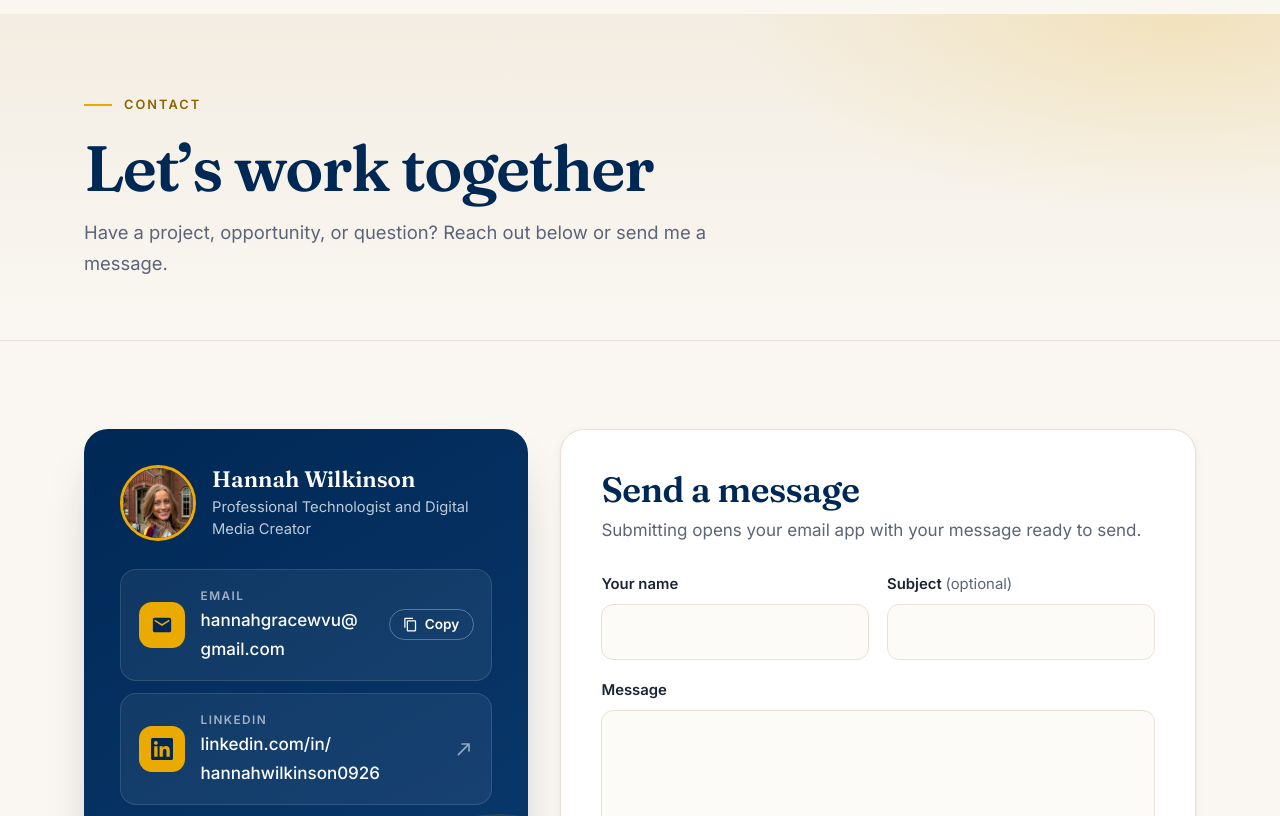
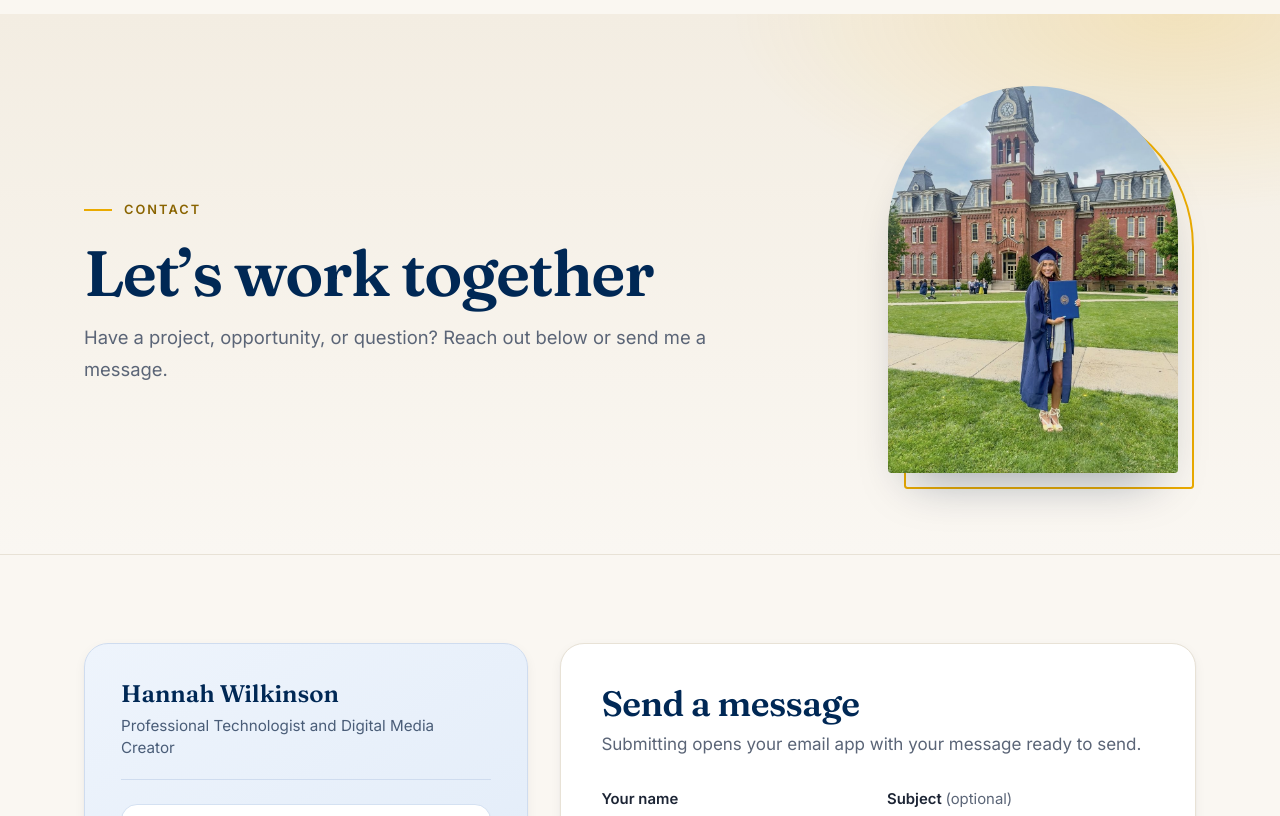
Before and after one commit to hannahwilkinson/portfolio, a plain HTML site: page contact.html in a window 1280 px wide. Shown: the part 63-879 px from the top of the page. Drawn offline with Linux system fonts and the light colour scheme.

Commit message:
Add resume download, light blue contact panel, cap-and-gown photo on Contact
Co-Authored-By: Claude Opus 5.5 <noreply@anthropic.com>

```diff
--- a/contact.html
+++ b/contact.html
@@ -38,11 +38,16 @@
     </header>
 
     <main id="main" class="page-contact">
-      <section class="page-hero">
+      <section class="page-hero page-hero--split">
         <div class="container">
-          <p class="eyebrow">Contact</p>
-          <h1>Let’s work together</h1>
-          <p class="page-intro-text">Have a project, opportunity, or question? Reach out below or send me a message.</p>
+          <div class="page-hero-text">
+            <p class="eyebrow">Contact</p>
+            <h1>Let’s work together</h1>
+            <p class="page-intro-text">Have a project, opportunity, or question? Reach out below or send me a message.</p>
+          </div>
+          <figure class="page-hero-photo">
+            <img src="images/about/hannah-cap-and-gown.jpg" width="900" height="1193" fetchpriority="high" alt="Hannah Wilkinson smiling in a navy cap and gown, holding her diploma cover on the lawn in front of a red-brick campus building with a clock tower." />
+          </figure>
         </div>
       </section>
 
@@ -50,11 +55,8 @@
         <div class="container contact-layout">
           <aside class="contact-panel" aria-label="Contact details">
             <div class="contact-person">
-              <img class="contact-avatar" src="images/about/hannah-headshot.jpg" width="320" height="320" alt="" />
-              <div>
-                <p class="contact-name">Hannah Wilkinson</p>
-                <p class="contact-role">Professional Technologist and Digital Media Creator</p>
-              </div>
+              <p class="contact-name">Hannah Wilkinson</p>
+              <p class="contact-role">Professional Technologist and Digital Media Creator</p>
             </div>
             <ul class="contact-methods">
               <li class="contact-method">
--- a/styles.css
+++ b/styles.css
@@ -288,7 +288,16 @@ h4 { color: var(--ink); }
 .page-hero h1 { margin: 0 0 0.85rem; font-size: clamp(2.6rem, 5.5vw, 4rem); letter-spacing: -0.025em; }
 .page-intro-text { max-width: 42rem; margin: 0; font-size: 1.15rem; color: var(--muted); }
 
-.jump-links { display: flex; flex-wrap: wrap; gap: 0.6rem; margin-top: 2rem; }
+/* Inner page hero with a photo on the right (Contact) */
+.page-hero--split { padding-bottom: 4rem; }
+.page-hero--split .container { display: grid; grid-template-columns: minmax(0, 1fr) auto; gap: 3rem; align-items: center; }
+.page-hero-photo { position: relative; isolation: isolate; width: 290px; margin: 0 1.1rem 1.1rem 0; }
+.page-hero-photo::before { content: ""; position: absolute; inset: 16px -16px -16px 16px; z-index: -1; border: 2px solid var(--gold); border-radius: 999px 999px 24px 24px; }
+.page-hero-photo img { display: block; width: 100%; aspect-ratio: 3 / 4; object-fit: cover; border-radius: 999px 999px 24px 24px; box-shadow: var(--shadow-lg); }
+
+.page-hero-actions { display: flex; flex-wrap: wrap; gap: 0.85rem; margin-top: 1.75rem; }
+.btn:hover .btn-icon-down { transform: translateY(2px); }
+.jump-links { display: flex; flex-wrap: wrap; gap: 0.6rem; margin-top: 1.5rem; }
 .jump-links a {
   padding: 0.5rem 1.1rem;
   font-size: 0.93rem;
@@ -558,16 +567,16 @@ html.lb-open { overflow: hidden; }
   position: relative;
   overflow: hidden;
   padding: 2.25rem;
-  color: var(--white);
-  background: linear-gradient(150deg, var(--navy) 0%, var(--navy-soft) 100%);
+  color: var(--navy);
+  background: linear-gradient(150deg, #eef4fc 0%, #dce8f7 100%);
+  border: 1px solid #cfdcef;
   border-radius: var(--radius-lg);
-  box-shadow: var(--shadow-lg);
+  box-shadow: var(--shadow-sm);
 }
-.contact-panel::after { content: ""; position: absolute; right: -90px; bottom: -90px; width: 240px; height: 240px; border: 34px solid rgba(234, 170, 0, 0.13); border-radius: 50%; pointer-events: none; }
-.contact-person { display: flex; align-items: center; gap: 1rem; margin-bottom: 1.75rem; }
-.contact-avatar { flex: none; width: 76px; height: 76px; object-fit: cover; border: 3px solid var(--gold); border-radius: 50%; }
-.contact-name { margin: 0; font: 600 1.4rem/1.2 var(--font-display); }
-.contact-role { margin: 0.3rem 0 0; font-size: 0.92rem; line-height: 1.45; color: rgba(255, 255, 255, 0.75); }
+.contact-panel::after { content: ""; position: absolute; right: -90px; bottom: -90px; width: 240px; height: 240px; border: 34px solid rgba(0, 40, 85, 0.05); border-radius: 50%; pointer-events: none; }
+.contact-person { margin-bottom: 1.5rem; padding-bottom: 1.25rem; border-bottom: 1px solid #cfdcef; }
+.contact-name { margin: 0; font: 600 1.5rem/1.2 var(--font-display); color: var(--navy); }
+.contact-role { margin: 0.35rem 0 0; font-size: 0.95rem; line-height: 1.45; color: #4a5d78; }
 
 .contact-methods { position: relative; z-index: 1; display: grid; gap: 0.75rem; margin: 0; padding: 0; list-style: none; }
 .contact-method {
@@ -576,23 +585,24 @@ html.lb-open { overflow: hidden; }
   align-items: center;
   gap: 1rem;
   padding: 1rem 1.1rem;
-  background: rgba(255, 255, 255, 0.06);
-  border: 1px solid rgba(255, 255, 255, 0.12);
+  background: var(--white);
+  border: 1px solid #d4e1f2;
   border-radius: 16px;
-  transition: background 0.2s, border-color 0.2s, transform 0.2s var(--ease);
+  box-shadow: 0 1px 2px rgba(0, 40, 85, 0.05);
+  transition: border-color 0.2s, box-shadow 0.2s, transform 0.2s var(--ease);
 }
-.contact-method:hover, .contact-method:focus-within { background: rgba(255, 255, 255, 0.11); border-color: rgba(234, 170, 0, 0.55); transform: translateX(3px); }
+.contact-method:hover, .contact-method:focus-within { border-color: var(--gold); box-shadow: 0 10px 22px -14px rgba(0, 40, 85, 0.45); transform: translateX(3px); }
 .method-icon { flex: none; display: grid; place-items: center; width: 46px; height: 46px; border-radius: 13px; background: var(--gold); }
 .method-icon svg { width: 22px; height: 22px; fill: var(--navy); }
 .method-body { display: flex; flex-direction: column; min-width: 0; flex: 1; }
-.method-label { font-size: 0.74rem; font-weight: 600; letter-spacing: 0.12em; text-transform: uppercase; color: rgba(255, 255, 255, 0.6); }
-.method-value { font-weight: 500; color: var(--white); text-decoration: none; overflow-wrap: break-word; }
+.method-label { font-size: 0.74rem; font-weight: 600; letter-spacing: 0.12em; text-transform: uppercase; color: #5b6d87; }
+.method-value { font-weight: 500; color: var(--navy); text-decoration: none; overflow-wrap: break-word; }
 .method-value:hover { text-decoration: underline; text-decoration-color: var(--gold); text-underline-offset: 3px; }
 .method-value.stretched::after { content: ""; position: absolute; inset: 0; border-radius: 16px; }
 .method-value:focus-visible { outline: none; }
 .method-value.stretched:focus-visible::after, .method-value:not(.stretched):focus-visible { outline: 3px solid var(--gold); outline-offset: 2px; }
-.method-out { flex: none; width: 20px; height: 20px; fill: rgba(255, 255, 255, 0.55); transition: fill 0.2s, transform 0.2s var(--ease); }
-.contact-method:hover .method-out { fill: var(--gold); transform: translate(2px, -2px); }
+.method-out { flex: none; width: 20px; height: 20px; fill: #8a9bb3; transition: fill 0.2s, transform 0.2s var(--ease); }
+.contact-method:hover .method-out { fill: var(--gold-text); transform: translate(2px, -2px); }
 
 .copy-btn {
   position: relative;
@@ -603,15 +613,15 @@ html.lb-open { overflow: hidden; }
   gap: 0.4rem;
   padding: 0.45rem 0.85rem;
   font: 600 0.85rem/1 var(--font-body);
-  color: var(--white);
+  color: var(--navy);
   background: transparent;
-  border: 1px solid rgba(255, 255, 255, 0.3);
+  border: 1px solid rgba(0, 40, 85, 0.25);
   border-radius: 999px;
   cursor: pointer;
   transition: background 0.2s, color 0.2s, border-color 0.2s;
 }
 .copy-btn svg { width: 15px; height: 15px; fill: currentColor; }
-.copy-btn:hover { color: var(--navy); background: var(--white); border-color: var(--white); }
+.copy-btn:hover { color: var(--white); background: var(--navy); border-color: var(--navy); }
 .copy-btn.is-copied { color: var(--white); background: #15803d; border-color: #15803d; }
 
 .contact-form-card { padding: 2.5rem; background: var(--white); border: 1px solid var(--line); border-radius: var(--radius-lg); box-shadow: var(--shadow-sm); }
@@ -706,6 +716,8 @@ html.lb-open { overflow: hidden; }
   .site-header nav ul { flex-direction: column; align-items: stretch; gap: 0.25rem; }
   .site-header nav a { padding: 0.85rem 1rem; border-radius: 12px; font-size: 1.02rem; }
   .site-header nav a.nav-cta { margin: 0.5rem 0 0; text-align: center; }
+  .page-hero--split .container { grid-template-columns: 1fr; gap: 2.25rem; }
+  .page-hero-photo { width: min(70%, 250px); }
 }
 
 @media (max-width: 600px) {
```
Also changed, not shown: resume.html (+3 -0 lines), images/about/hannah-cap-and-gown.jpg (added), 1 other file.
